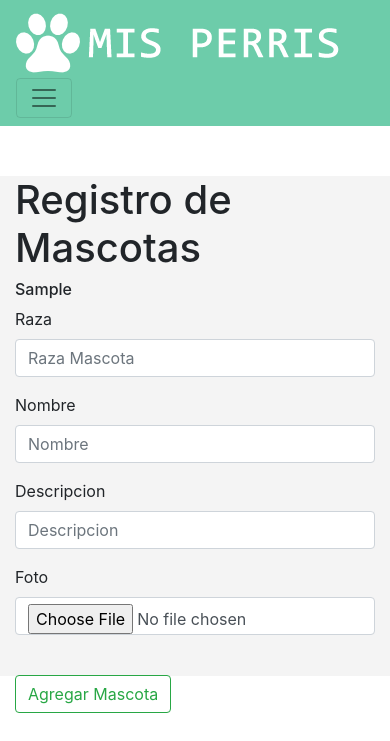
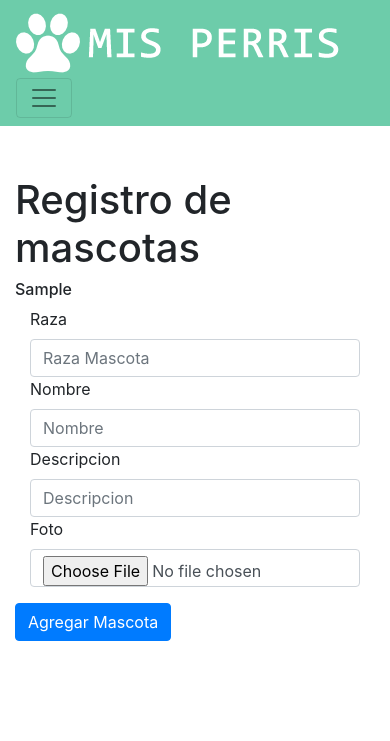
Before and after one commit to agandara01/Proyecto2, a Django app: template registro/templates/index.html in a window 390 px wide; the page is wider, and only the part inside the window is pictured. Shown: the top 741 px of that part. Run offline with Django 3.2, Linux system fonts and the light colour scheme; data comes from the database, SQL or seed files in the repository; the template is opened without the code that fills it: values that come from a table or form of the project are taken from there, most other values are stand-ins (such as "Sample title", 1, 10 or a date in 2020); some libraries are stand-ins or nearby versions.

Commit message:
Añadimos responsive a html

```diff
--- a/registro/templates/index.html
+++ b/registro/templates/index.html
@@ -45,32 +45,37 @@
       </nav>
 
       {% if usuario is not None %}
-      <div class="container" style=" margin-top: 50px; background-color: rgba(235, 235, 235, 0.548); height: 500px;;">
-          <h1>Registro de Mascotas</h1>
+      <div class="container" style=" margin-top: 50px;">
+        <h1>Registro de mascotas</h1>
 
         <h6>{{ ultimo_creado }}</h6>
-        <form id="formulario" enctype="multipart/form-data" action="{% url 'crear' %}" method="post">
-            {% csrf_token %}
-            <div class="form-group">
+        <div class="container-fluid">
+          <div class="group-form">
+            <form action="" method="POST" enctype="multipart/form-data">
+              <div class="main row">
+                <div class="col-xs-3 col-sm-6 col-md-3 col-lg-3">
                     <label for="exampleInputEmail1">Raza</label>
-              <input  type="text" class="form-control"  name="correo" id="correo" placeholder="Raza Mascota">
+                <input  type="text" class="form-control"  name="correo" id="correo" placeholder="Raza Mascota " required>
                 </div>
-            <input type="hidden" id="id" name="id" value="">
-            <div class="form-group">
+                <div class="col-xs-3 col-sm-6 col-md-3 col-lg-3">
                     <label for="exampleInputPassword1">Nombre</label>
-              <input type="text" class="form-control" name="nombre" id="nombre" placeholder="Nombre">
+                <input type="text" class="form-control" name="nombre" id="nombre" placeholder="Nombre" required>
                 </div>
-            <div class="form-group">
+                <div class="col-xs-3 col-sm-6 col-md-3 col-lg-3">
                     <label for="exampleInputPassword1">Descripcion</label>
-                    <input type="text" class="form-control" name="contrasenia" id="contrasenia" placeholder="Descripcion">
+                      <input type="text" class="form-control" name="contrasenia" id="contrasenia" placeholder="Descripcion" required>
                 </div>
-            <div class="form-group">
+                <div class="col-xs-3 col-sm-6 col-md-3 col-lg-3">
                     <label for="exampleInputPassword1">Foto</label>
-              <input type="file" class="form-control" name="foto" id="foto" placeholder="Adicional">
+                    <input type="file" class="form-control" name="foto" id="foto" placeholder="Adicional" required>
+                <p></p>
+                <p></p>
                   </div>
-            <br>
-            <button type="submit" class="btn btn-outline-success">Agregar Mascota</button>
+                <button type="submit" class="btn btn-primary">Agregar Mascota</button>
+              </div>
             </form>
+          </div>
+        </div>
     </div>
       {% endif %}
 
```
Lines whose indentation alone changed are shown as unchanged.
